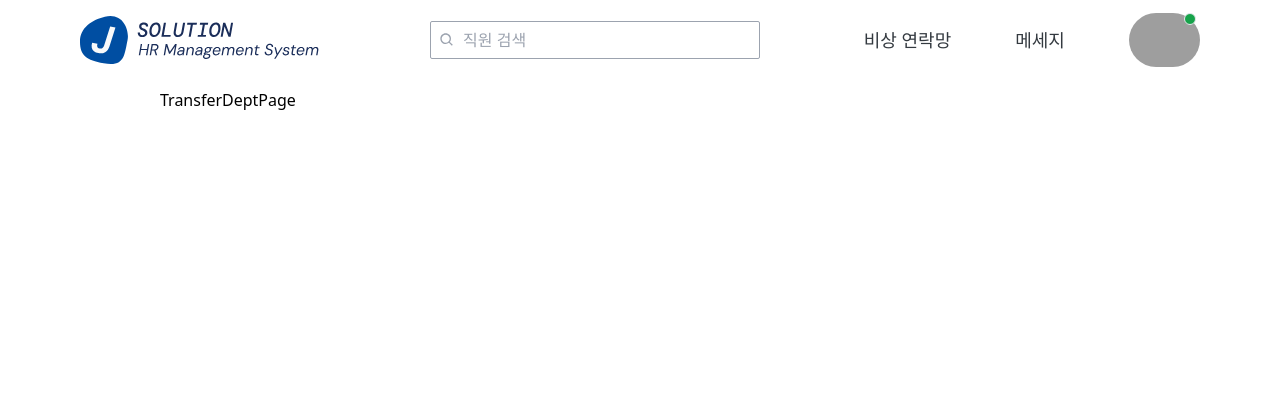
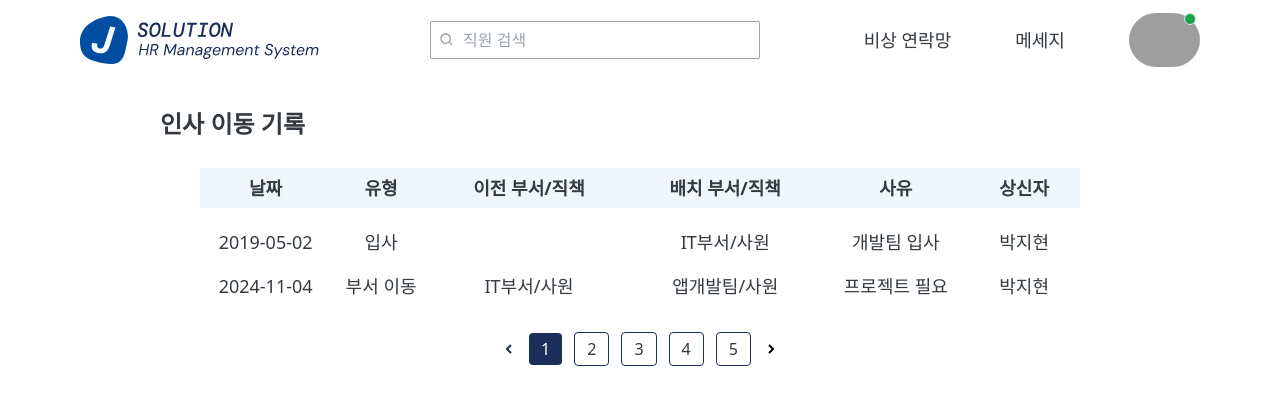
Before and after one commit to anheejeong/WELLMIND-FRONTEND, a React (Vite) app: page /transfer-dept in a window 1280 px wide. Shown: the top 404 px of the page. Built offline with nearby package versions, Linux system fonts and the light colour scheme; grey boxes are pictures that could not be loaded; the HTML template or start-up script is replaced by a standard one.

Commit message:
[Feat] 인사 이동 기록 페이지 구현

```diff
--- a/src/pages/TransferDeptPage/index.tsx
+++ b/src/pages/TransferDeptPage/index.tsx
@@ -1,3 +1,67 @@
+import { useEffect, useState } from 'react'
+
+import { ColumnDef } from '@tanstack/react-table'
+
+import { Pagination } from '@/components/Pagination'
+import CommuteTable from '@/components/ReportTable/CommuteTable'
+import { TransferDeptItem, TransferDeptTable } from '@/types'
+
 export default function TransferDeptPage() {
-  return <div>TransferDeptPage</div>
+  const [reports, setReports] = useState<TransferDeptTable>([])
+  const [tableList, setTableList] = useState<TransferDeptTable>()
+
+  useEffect(() => {
+    setReports(dummydata)
+  }, [])
+
+  useEffect(() => {
+    setTableList(reports)
+  }, [reports])
+
+  const columns: ColumnDef<TransferDeptItem>[] = [
+    { accessorKey: 'id', enableHiding: true },
+    { header: '날짜', accessorKey: 'date' },
+    { header: '유형', accessorKey: 'type' },
+    { header: '이전 부서/직책', accessorKey: 'previous' },
+    { header: '배치 부서/직책', accessorKey: 'update' },
+    { header: '사유', accessorKey: 'reason' },
+    { header: '상신자', accessorKey: 'recipient' },
+  ]
+
+  return (
+    <div className="w-full py-5 flex flex-col gap-5">
+      <div className="flex gap-10">
+        <div className="text-2xl text-text-default font-bold">
+          인사 이동 기록
+        </div>
+      </div>
+      <div className="px-10">
+        {reports && tableList && (
+          <CommuteTable reports={tableList} columns={columns} />
+        )}
+      </div>
+      <Pagination currentPage={1} totalPage={11} />
+    </div>
+  )
 }
+
+const dummydata = [
+  {
+    id: '1',
+    date: '2019-05-02',
+    type: '입사',
+    previous: '',
+    update: 'IT부서/사원',
+    reason: '개발팀 입사',
+    recipient: '박지현',
+  },
+  {
+    id: '2',
+    date: '2024-11-04',
+    type: '부서 이동',
+    previous: 'IT부서/사원',
+    update: '앱개발팀/사원',
+    reason: '프로젝트 필요',
+    recipient: '박지현',
+  },
+]
```
